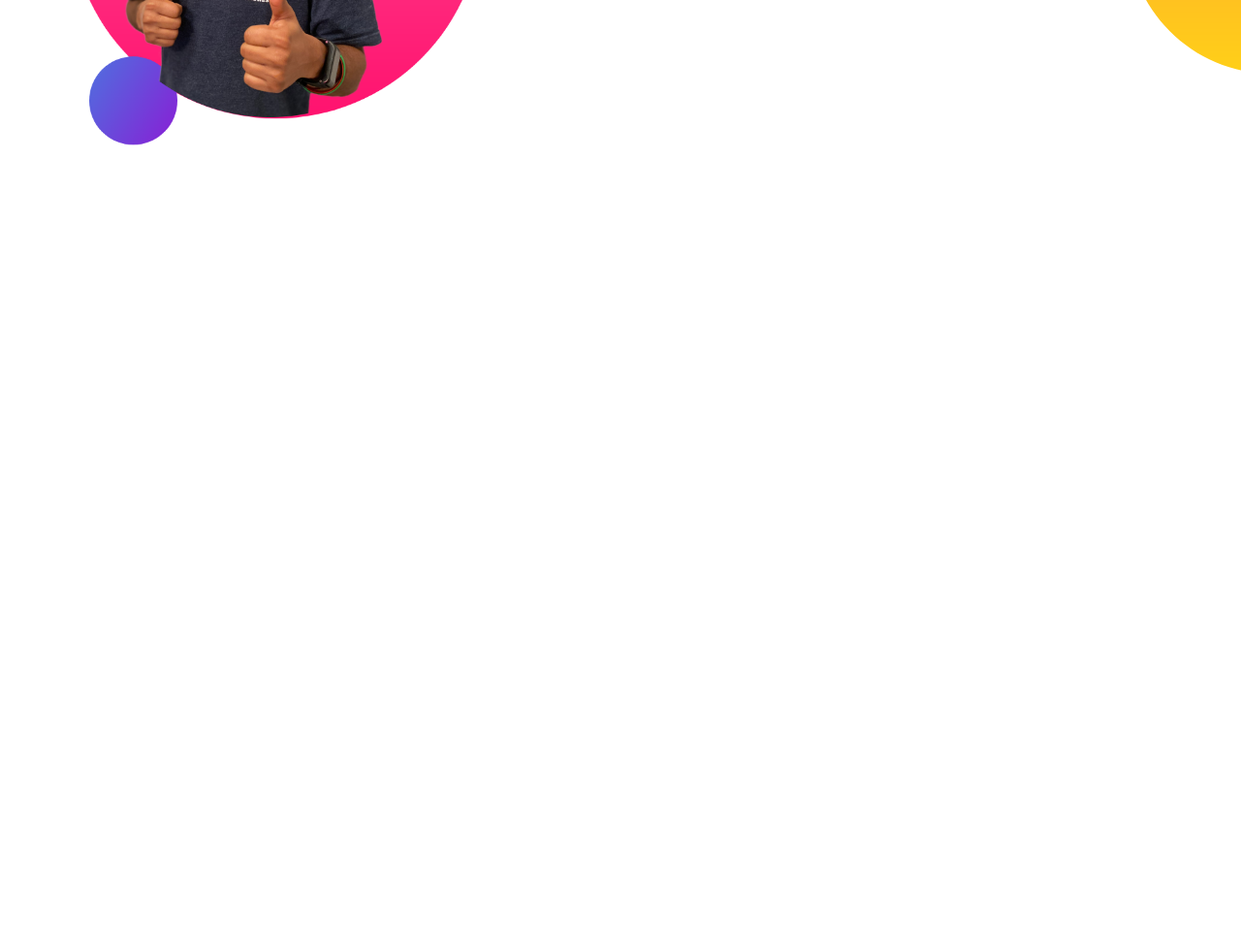
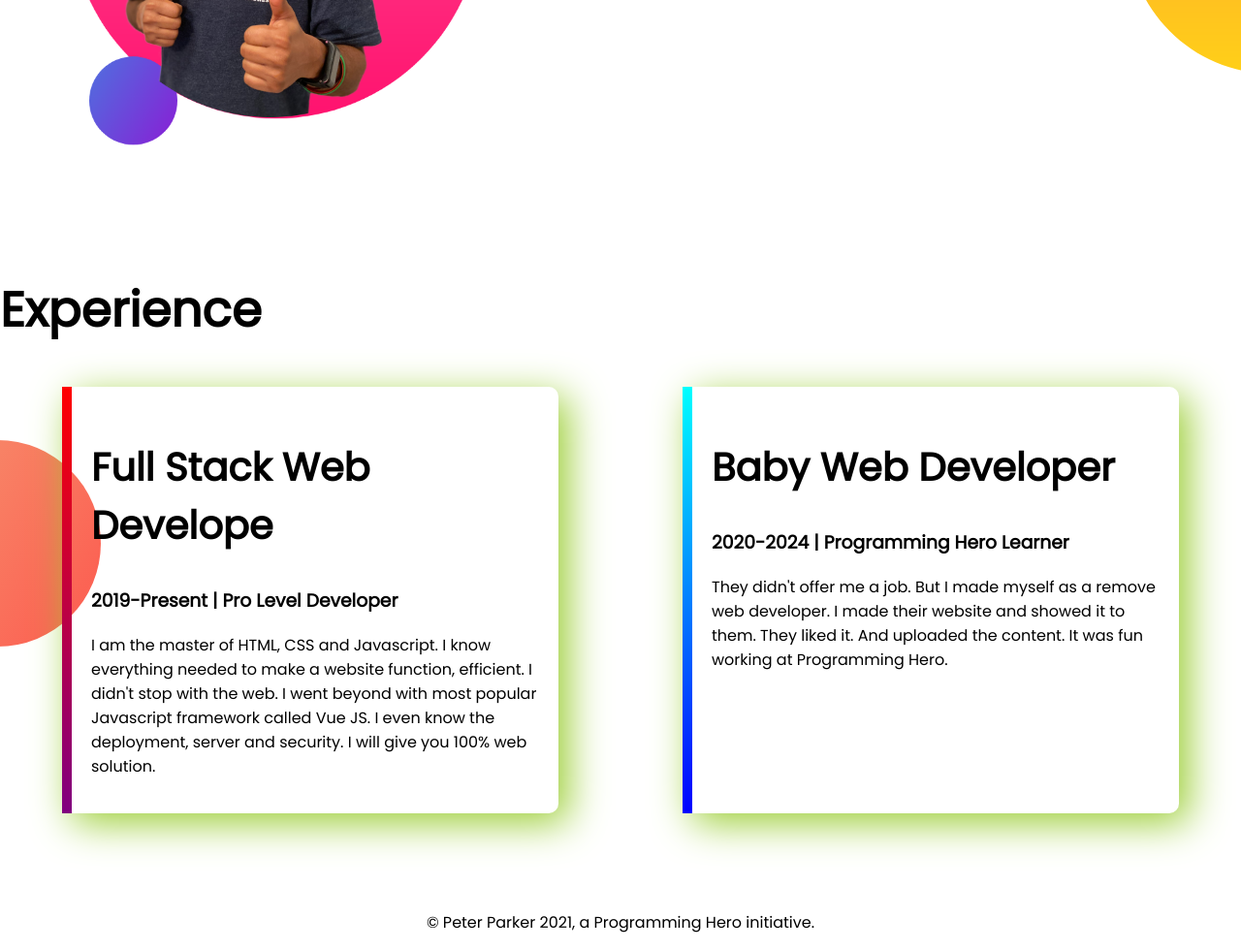
Before and after one commit to UmmayTakida/developer-portfoli, a plain HTML site: page index.html in a window 1280 px wide. Shown: the part 954-1934 px from the top of the page at 97% size. Before the commit the page ends 1237 px from the top, so only its background shows below. Drawn offline with Linux system fonts and the light colour scheme.

Commit message:
website added

```diff
--- a/index.html
+++ b/index.html
@@ -13,7 +13,7 @@
 </head>
 
 <body>
-    <section class="top-banner">
+    <section class="top-banner flexible-container">
         <div class="half-width">
             <h1>Welcome To</h1>
             <h1><span class="orange-color">Takida Priyanka</span> world!</h1>
@@ -29,7 +29,7 @@
 
 
     </section>
-    <section class="dream-big">
+    <section class="dream-big flexible-container">
         <div class="half-width">
             <img src="images/jhankar2.png" alt="">
         </div>
@@ -41,8 +41,32 @@
             <a class="link-button" target="_blank" href="https://www.youtube.com/">from download</a>
         </div>
     </section>
+    <section class="experience-area">
 
+        <h1>Experience</h1>
+        <div class="flexible-container">
+            <div id="full-stack" class="experience-iteam">
+                <h2>Full Stack Web Develope</h2>
+                <h3>2019-Present | Pro Level Developer</h3>
+                <p>I am the master of HTML, CSS and Javascript. I know everything needed to make a website function,
+                    efficient. I didn't stop with the web. I went beyond with most popular Javascript framework called
+                    Vue
+                    JS. I even know the deployment, server and security. I will give you 100% web solution.</p>
+            </div>
+            <div id="web" class="experience-iteam">
+                <h2>Baby Web Developer</h2>
+                <h3>2020-2024 | Programming Hero Learner</h3>
+                <p>They didn't offer me a job. But I made myself as a remove web developer. I made their website and
+                    showed
+                    it to them. They liked it. And uploaded the content. It was fun working at Programming Hero.</p>
+            </div>
+        </div>
+    </section>
 
+    <footer>
+        <p>© Peter Parker 2021, a Programming Hero initiative.
+        <p>
+    </footer>
 
 </body>
 
--- a/style.css
+++ b/style.css
@@ -3,12 +3,15 @@ body{
     margin: 0;
 }
 h1{
-    font-size: 50px;;
+    font-size: 50px;
+}
+h2{
+    font-size: 40px;
 }
 .orange-color{
     color: darkorchid;
 }
-section{
+.flexible-container{
     display: flex;
     margin-bottom: 100px;
 }
@@ -36,3 +39,31 @@ section{
     background-repeat: no-repeat;
     background-position: right;
 }
+.experience-iteam{
+    box-shadow: 10px 10px 40px yellowgreen;
+    width: 40%;
+    margin-left: 5%;
+    margin-right: 5%;
+    padding: 20px;
+    border-radius: 10px;
+}
+.experience-area{
+    background-image: url(images/exp-bg.png);
+    background-repeat: no-repeat;
+    background-position: left;
+}
+#web{
+    border-left: 10px solid;
+    border-image: linear-gradient(cyan, blue);
+    border-image-slice: 1;
+}
+#full-stack{
+    border-left: 10px solid;
+    border-image: linear-gradient(red, purple);
+    border-image-slice: 1;
+}
+footer p{
+    text-align: center;
+}
+
+}
```
Also changed, not shown: images/jhankar.png (deleted), images/my-bg2.png (deleted).
